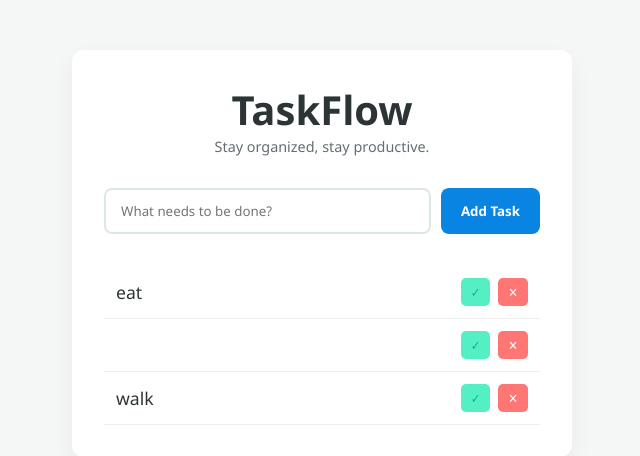
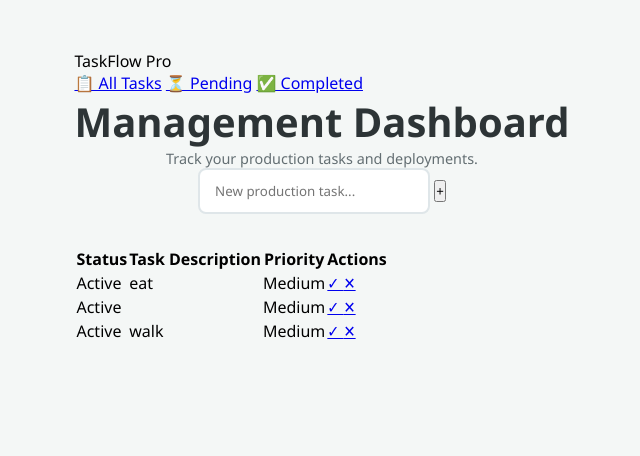
Before and after one commit to Jalil-hamdard/django-todo-jenkins, a Django app: page / in a window 1280 px wide. Shown: the top 456 px of the page, without its empty margins (318-958 px from the left). Run offline with Django 5.2, Linux system fonts and the light colour scheme; data comes from the database, SQL or seed files in the repository.

Commit message:
Update task_list.html

```diff
--- a/todo/templates/todo/task_list.html
+++ b/todo/templates/todo/task_list.html
@@ -5,37 +5,72 @@
     <meta charset="UTF-8">
     <meta name="viewport" content="width=device-width, initial-scale=1.0">
     <link rel="stylesheet" type="text/css" href="{% static 'todo/style.css' %}">
-    <title>TaskFlow | Minimalist To-Do</title>
+    <title>TaskFlow Pro | Dashboard</title>
 </head>
 <body>
-    <div class="container">
-        <header>
-            <h1>TaskFlow</h1>
-            <p>Stay organized, stay productive.</p>
-        </header>
+    <div class="dashboard-container">
+        <aside class="sidebar">
+            <div class="logo">TaskFlow <span>Pro</span></div>
+            <nav>
+                <a href="#" class="active">📋 All Tasks</a>
+                <a href="#">⏳ Pending</a>
+                <a href="#">✅ Completed</a>
+            </nav>
+        </aside>
 
-        <form method="POST" class="input-group">
-            {% csrf_token %}
-            <input type="text" name="title" placeholder="What needs to be done?" required>
-            <button type="submit" class="add-btn">Add Task</button>
-        </form>
+        <main class="content">
+            <header class="main-header">
+                <div class="header-info">
+                    <h1>Management Dashboard</h1>
+                    <p>Track your production tasks and deployments.</p>
+                </div>
+                <form method="POST" class="quick-add">
+                    {% csrf_token %}
+                    <input type="text" name="title" placeholder="New production task..." required>
+                    <button type="submit">+</button>
+                </form>
+            </header>
 
-        <div class="task-list">
-            {% for task in tasks %}
-            <div class="task-item {% if task.completed %}completed{% endif %}">
-                <span class="task-text">{{ task.title }}</span>
-
-                <div class="actions">
-                    <a href="{% url 'complete_task' task.id %}" class="btn-check">
-                        {% if task.completed %}undo{% else %}✓{% endif %}
-                    </a>
-                    <a href="{% url 'delete_task' task.id %}" class="btn-delete">✕</a>
-                </div>
-            </div>
-            {% empty %}
-            <p class="empty-state">No tasks yet. Relax or add one!</p>
-            {% endfor %}
-        </div>
+            <section class="table-section">
+                <table class="task-table">
+                    <thead>
+                        <tr>
+                            <th>Status</th>
+                            <th>Task Description</th>
+                            <th>Priority</th>
+                            <th class="text-center">Actions</th>
+                        </tr>
+                    </thead>
+                    <tbody>
+                        {% for task in tasks %}
+                        <tr class="{% if task.completed %}row-completed{% endif %}">
+                            <td class="status-cell">
+                                {% if task.completed %}
+                                    <span class="badge success">Done</span>
+                                {% else %}
+                                    <span class="badge warning">Active</span>
+                                {% endif %}
+                            </td>
+                            <td class="title-cell">
+                                <span class="task-title">{{ task.title }}</span>
+                            </td>
+                            <td><span class="p-low">Medium</span></td>
+                            <td class="actions-cell">
+                                <a href="{% url 'complete_task' task.id %}" class="action-btn check">
+                                    {% if task.completed %}↺{% else %}✓{% endif %}
+                                </a>
+                                <a href="{% url 'delete_task' task.id %}" class="action-btn delete">✕</a>
+                            </td>
+                        </tr>
+                        {% empty %}
+                        <tr>
+                            <td colspan="4" class="empty-row">No tasks found in current sprint.</td>
+                        </tr>
+                        {% endfor %}
+                    </tbody>
+                </table>
+            </section>
+        </main>
     </div>
 </body>
 </html>
```
